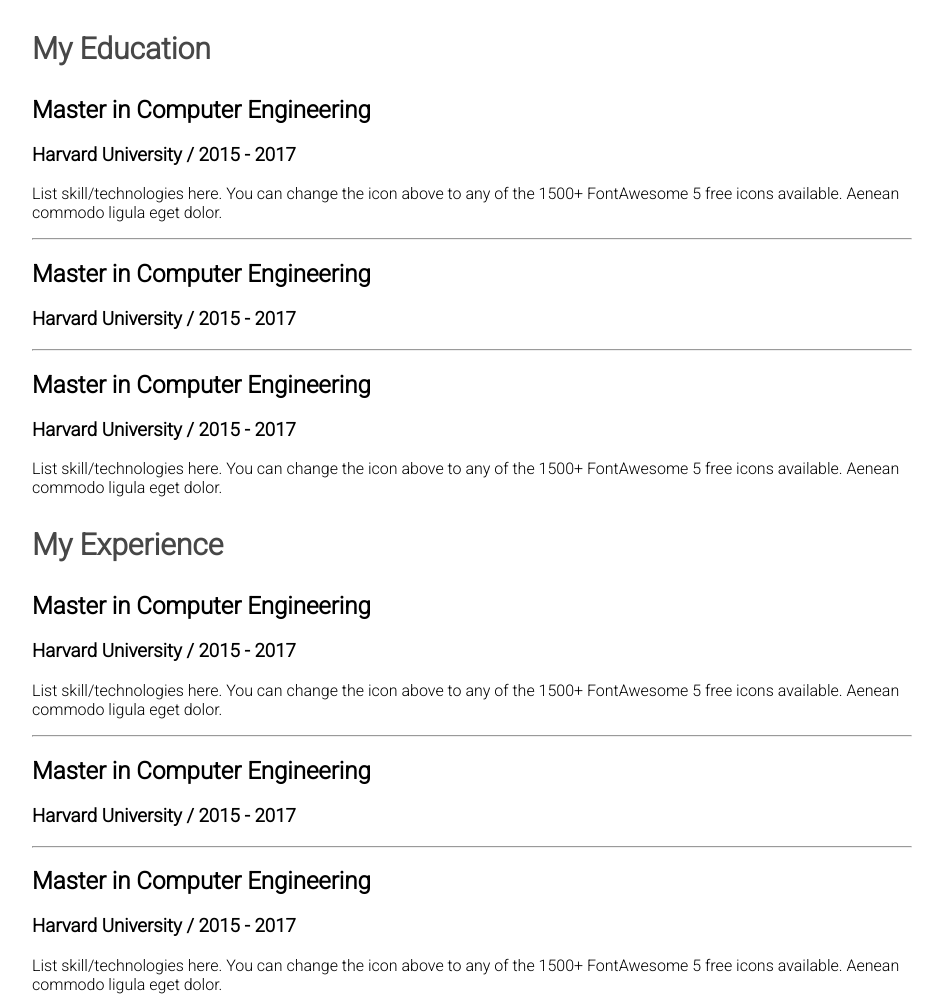
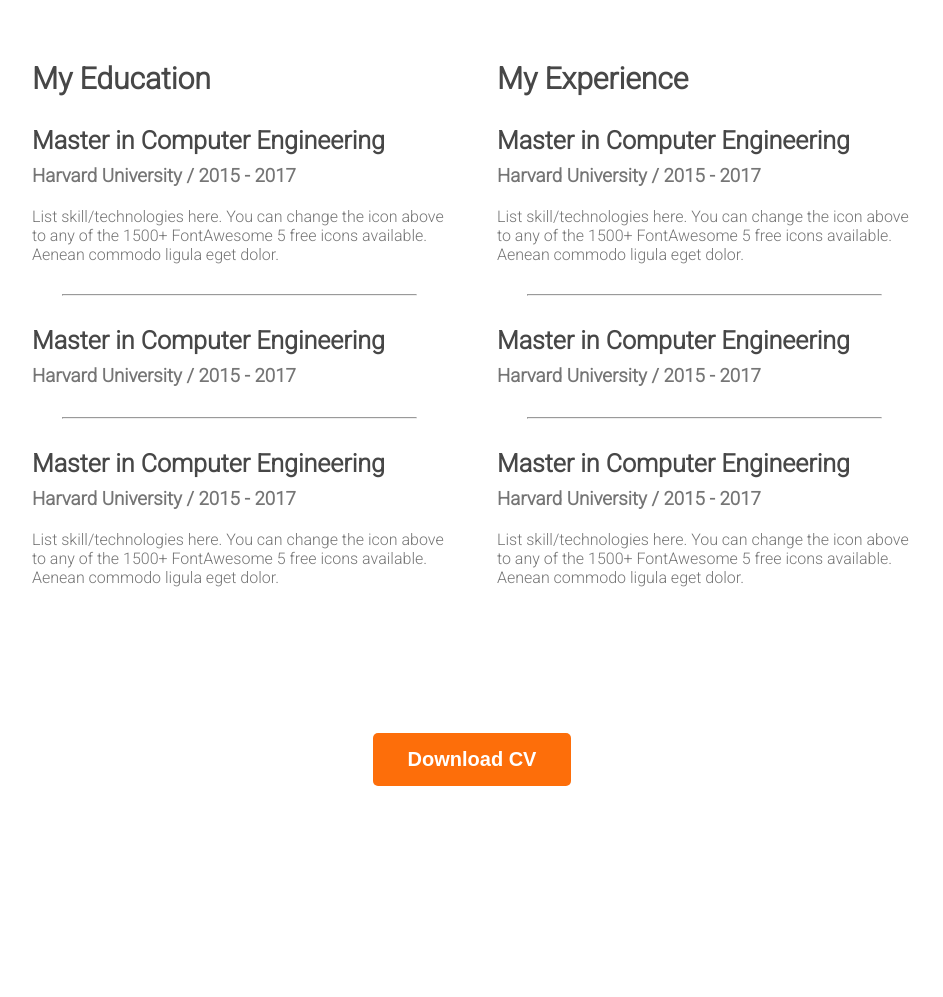
Before and after one commit to SajidHasanNirob/webdeveloper-protfolio, a plain HTML site: page index.html in a window 1280 px wide. Shown: the part 2340-3337 px from the top of the page, without its empty margins (168-1111 px from the left). After the commit the page ends 3256 px from the top, so only its background shows below. Drawn offline with Linux system fonts and the light colour scheme.

Commit message:
about me done

```diff
--- a/index.html
+++ b/index.html
@@ -167,8 +167,13 @@
                         to any of the 1500+ FontAwesome 5 free icons available. Aenean commodo ligula eget dolor.</p>
             </div>
      </div>
+
 </section>
-
+<section>
+    <div class="download-cv">
+        <button class="button-primary">Download CV</button>
+     </div>
+</section>
 
     </main>
     <footer>
--- a/styles/protfolio.css
+++ b/styles/protfolio.css
@@ -163,3 +163,31 @@ main section {
     font-weight: 700;
 
 }
+
+.resume-container {
+    display: flex;
+    gap: 50px;
+}
+
+.resume-item-title {
+    color: #474747;
+    font-size: 25px;
+    font-weight: 700;
+    margin-bottom: 10px;
+}
+.resume-item-institute{
+    margin-bottom: 20px;
+    margin-top: 0px;
+}
+
+.resume-item-institute,
+.resume-item-description {
+    color: #757575;
+}
+.resume-container hr{
+    margin: 30px;
+}
+.download-cv{
+    text-align: center;
+    margin-top: 50px;
+}
```
